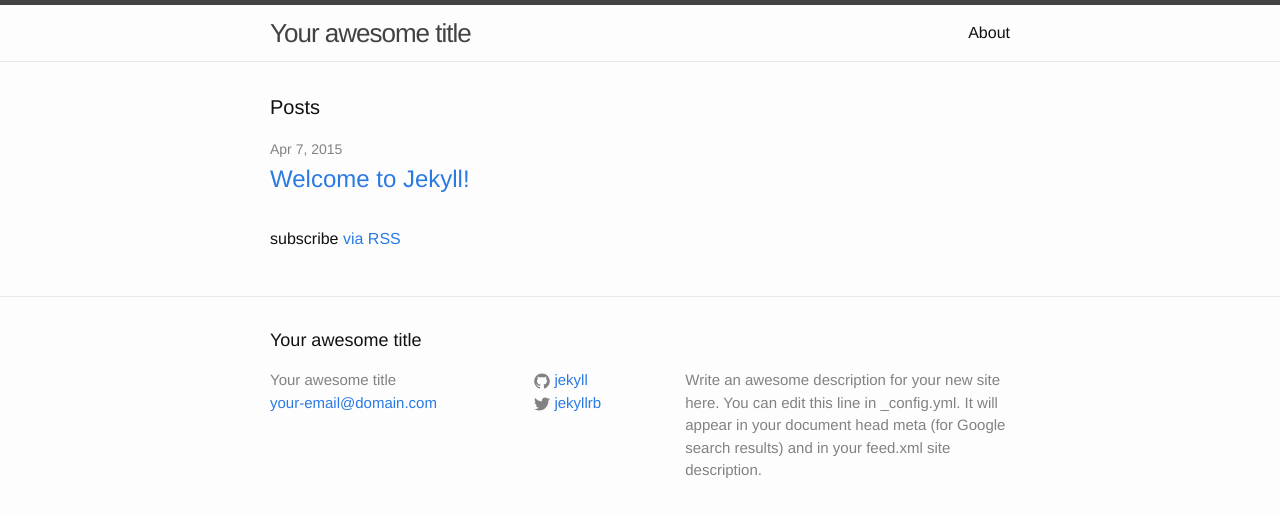
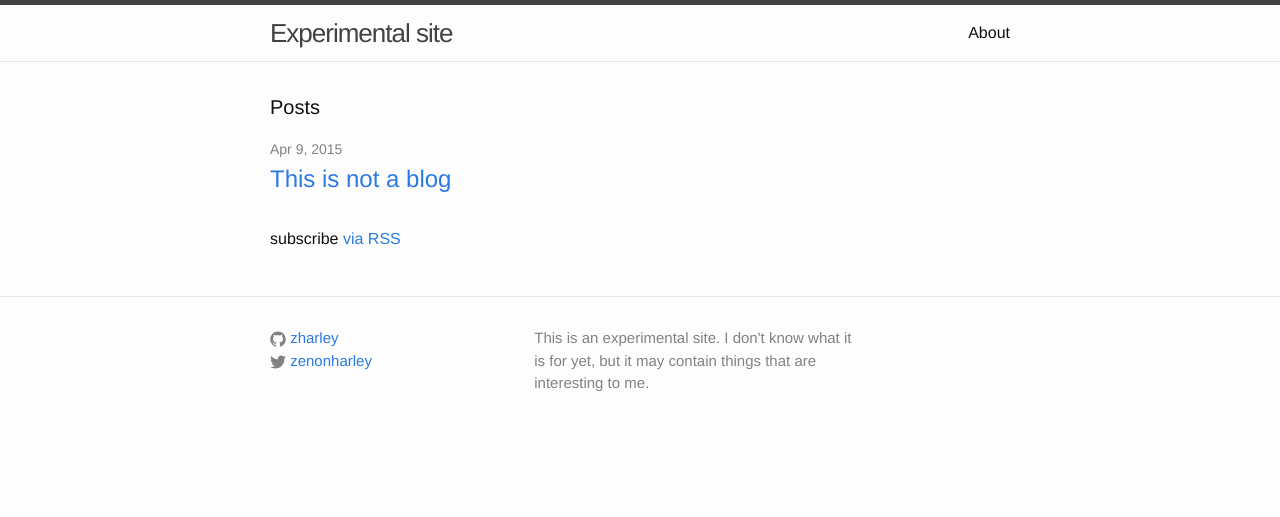
Before and after one commit to zharley/blog, a Jekyll site: the page built from index.html, in a window 1280 px wide. Shown: the top 517 px of the page. Built offline with Jekyll 4.4.1, drawn with Linux system fonts in a browser that asks for light colours.

```diff
--- a/_config.yml
+++ b/_config.yml
@@ -1,14 +1,12 @@
 # Site settings
-title: Your awesome title
-email: your-email@domain.com
+title: Experimental site
 description: > # this means to ignore newlines until "baseurl:"
-  Write an awesome description for your new site here. You can edit this
-  line in _config.yml. It will appear in your document head meta (for
-  Google search results) and in your feed.xml site description.
+  This is an experimental site. I don't know what it is for yet, but
+  it may contain things that are interesting to me.
 baseurl: "" # the subpath of your site, e.g. /blog/
-url: "http://yourdomain.com" # the base hostname & protocol for your site
-twitter_username: jekyllrb
-github_username:  jekyll
+url: "http://zenonharley.com" # the base hostname & protocol for your site
+twitter_username: zenonharley
+github_username:  zharley
 
 # Build settings
 markdown: kramdown
--- a/_includes/footer.html
+++ b/_includes/footer.html
@@ -1,18 +1,8 @@
 <footer class="site-footer">
 
   <div class="wrapper">
-
-    <h2 class="footer-heading">{{ site.title }}</h2>
-
     <div class="footer-col-wrapper">
       <div class="footer-col  footer-col-1">
-        <ul class="contact-list">
-          <li>{{ site.title }}</li>
-          <li><a href="mailto:{{ site.email }}">{{ site.email }}</a></li>
-        </ul>
-      </div>
-
-      <div class="footer-col  footer-col-2">
         <ul class="social-media-list">
           {% if site.github_username %}
           <li>
@@ -45,7 +35,7 @@
         </ul>
       </div>
 
-      <div class="footer-col  footer-col-3">
+      <div class="footer-col footer-col-3">
         <p class="text">{{ site.description }}</p>
       </div>
     </div>
```
Also changed, not shown: _posts/2015-04-07-welcome-to-jekyll.markdown (deleted, +0 -25 lines), _posts/2015-04-09-this-is-not-a-blog.markdown (added, +14 -0 lines).
